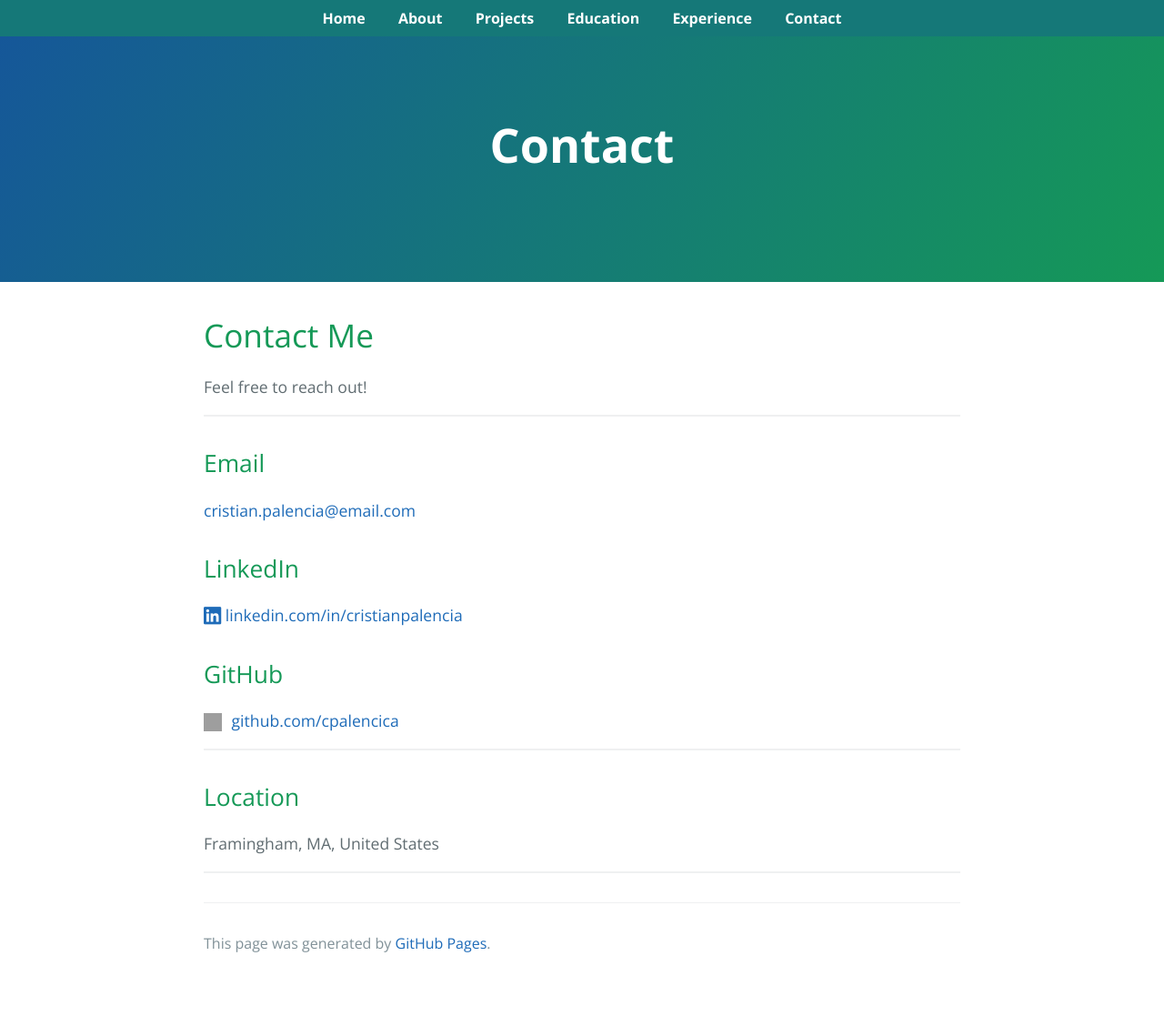
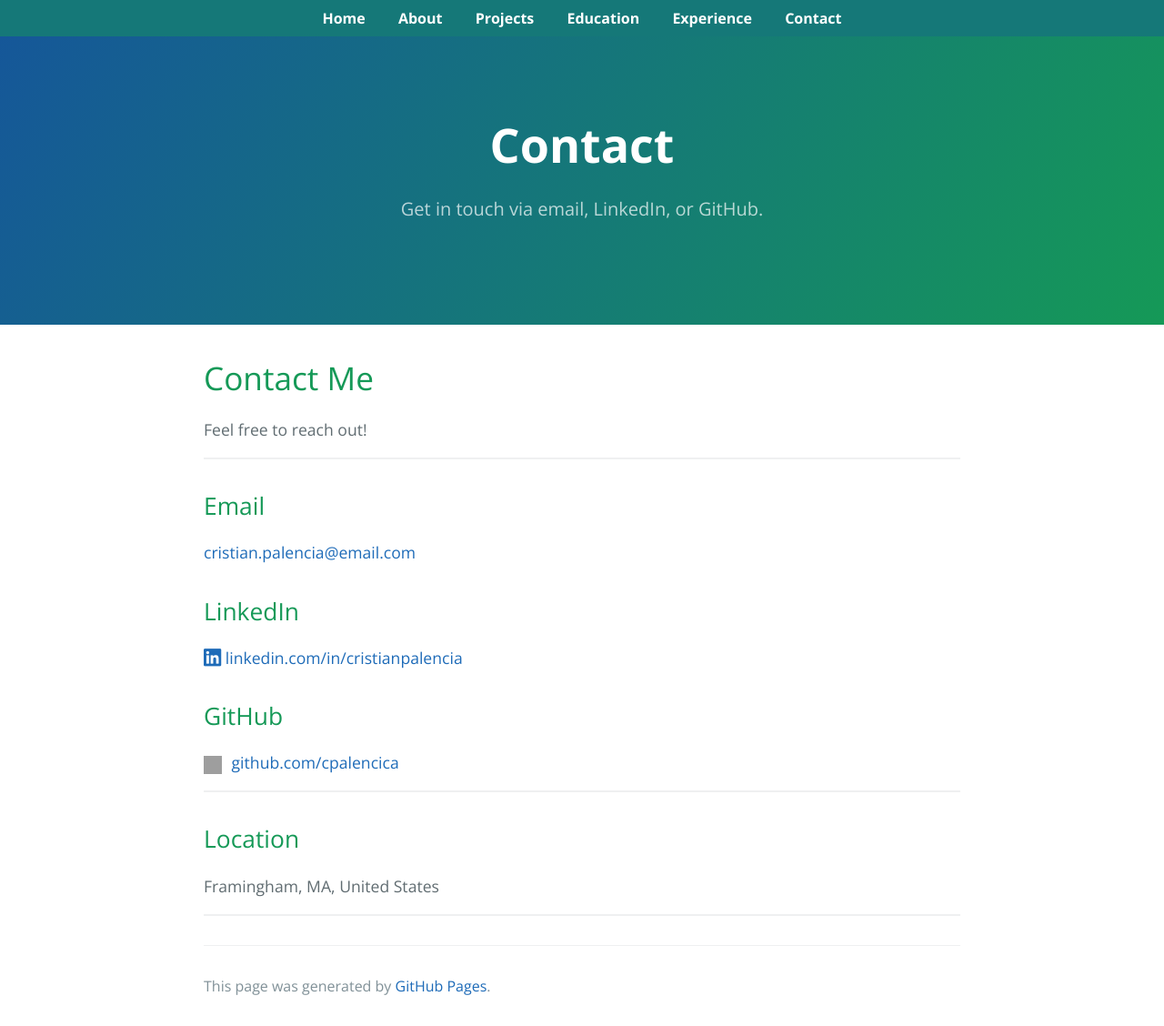
Before and after one commit to cpalencica/cpalencica.github.io, a Jekyll site: the page built from contact/index.md, in a window 1280 px wide. Shown: the whole page at 91% size. Built offline with Jekyll 4.4.1, drawn with Linux system fonts in a browser that asks for light colours; a style sheet for code colours, icons or effects is not loaded; the repository's description, which GitHub fills in, is left out; before the commit the page ends 1081 px from its top, so only the background shows below that; grey boxes are pictures that could not be loaded.

Commit message:
added contact page description

```diff
--- a/contact/index.md
+++ b/contact/index.md
@@ -1,6 +1,7 @@
 ---
 layout: default
 title: Contact
+description: Get in touch via email, LinkedIn, or GitHub.
 ---
 
 # Contact Me
```
